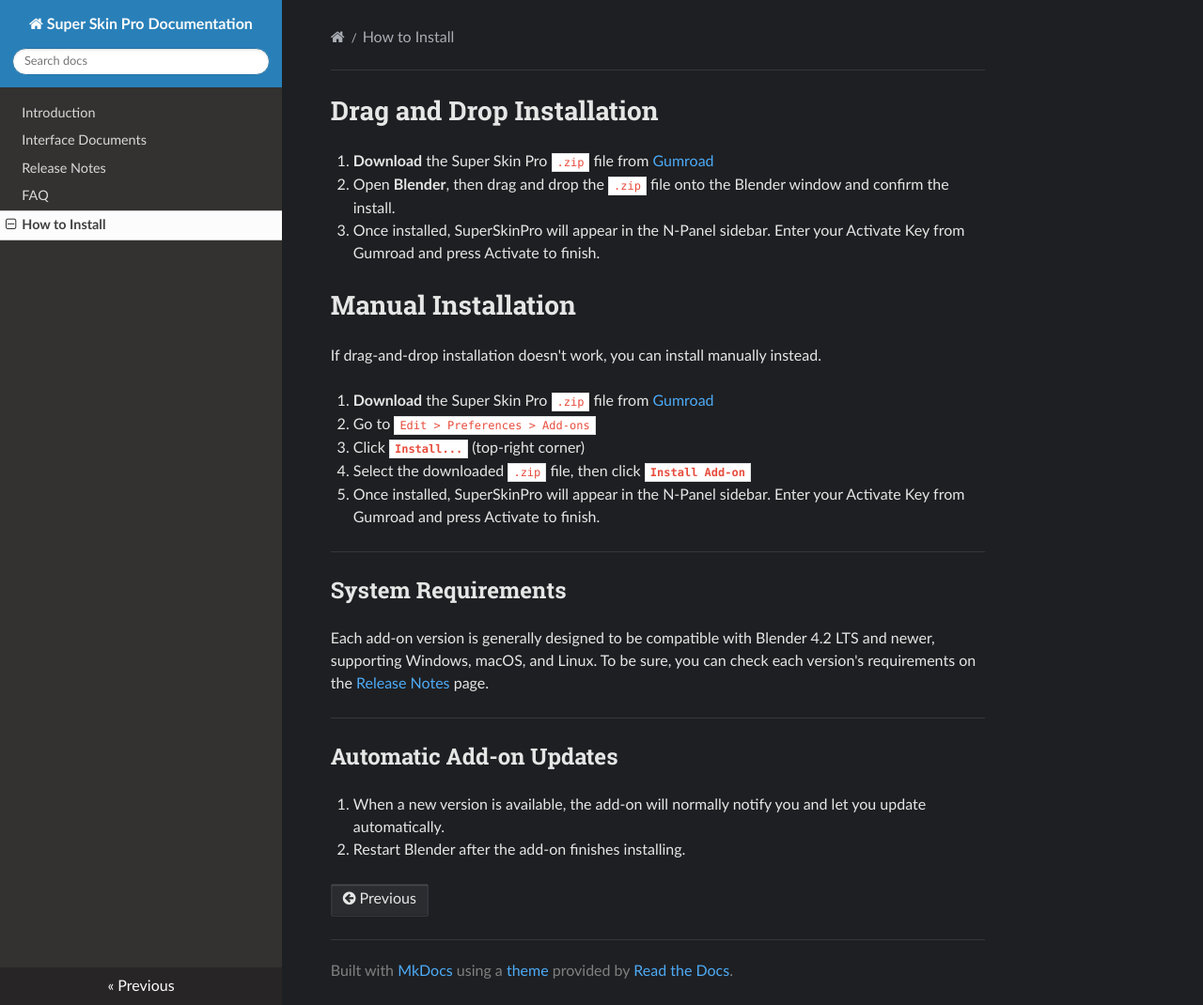
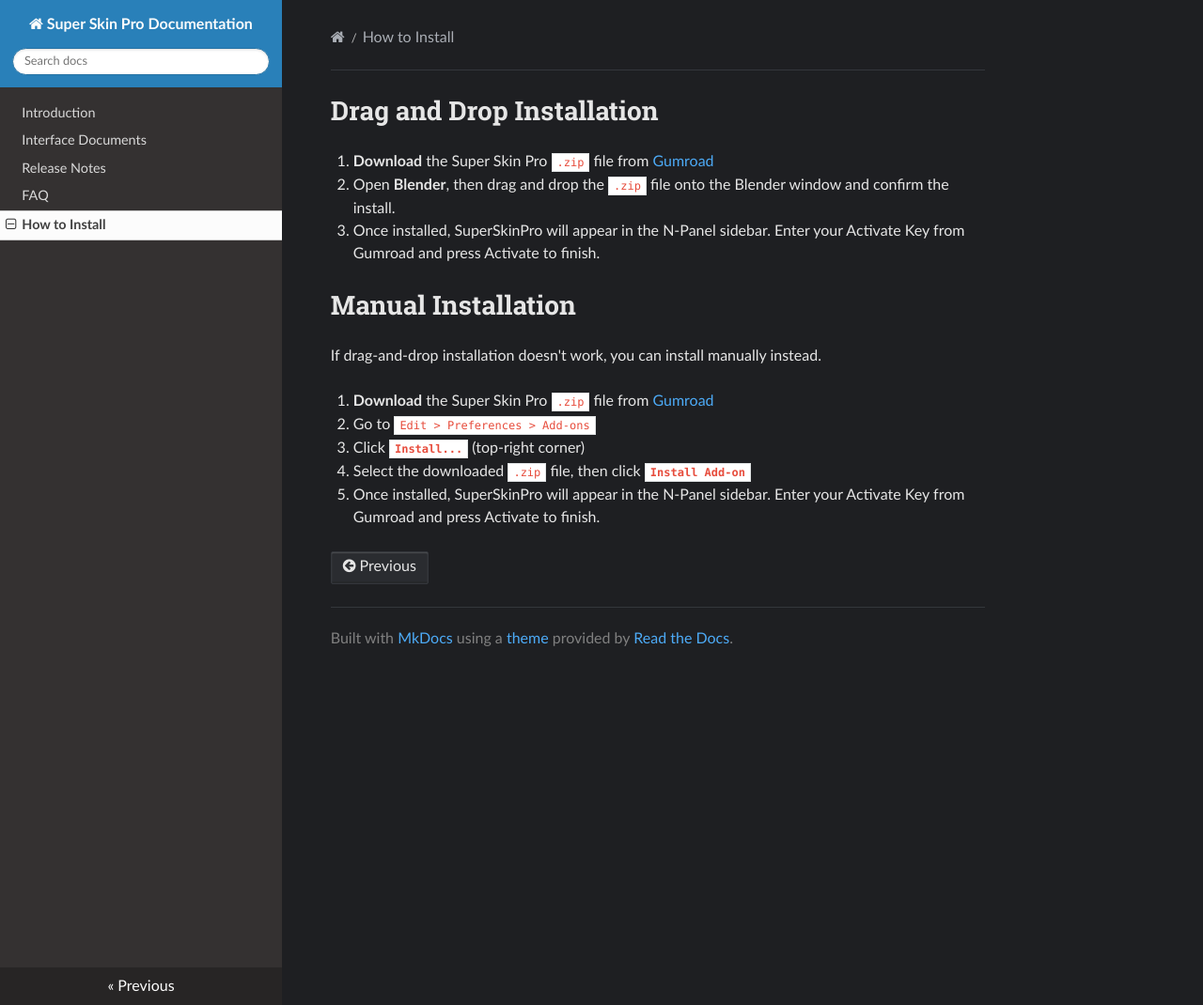
Before and after one commit to tonmaiart/superskinpro-docs, an MkDocs documentation site: the page built from docs/installation.md, in a window 1280 px wide and 1070 px high. Shown: the whole window at 94% size. Built offline with MkDocs 1.6.1, drawn with Linux system fonts in a browser that asks for light colours; nearby versions of some CDN libraries.

Commit message:
update pic

```diff
--- a/docs/installation.md
+++ b/docs/installation.md
@@ -13,17 +13,3 @@
 3. Click **`Install...`** (top-right corner)
 4. Select the downloaded `.zip` file, then click **`Install Add-on`**
 5. Once installed, SuperSkinPro will appear in the N-Panel sidebar. Enter your Activate Key from Gumroad and press Activate to finish.
-
----
-
-## System Requirements
-
-Each add-on version is generally designed to be compatible with Blender 4.2 LTS and newer, supporting Windows, macOS, and Linux.
-To be sure, you can check each version's requirements on the [Release Notes](release_notes.md) page.
-
----
-
-## Automatic Add-on Updates
-
-1. When a new version is available, the add-on will normally notify you and let you update automatically.
-2. Restart Blender after the add-on finishes installing.
```
Also changed, not shown: docs/assets/images/overview.png.
